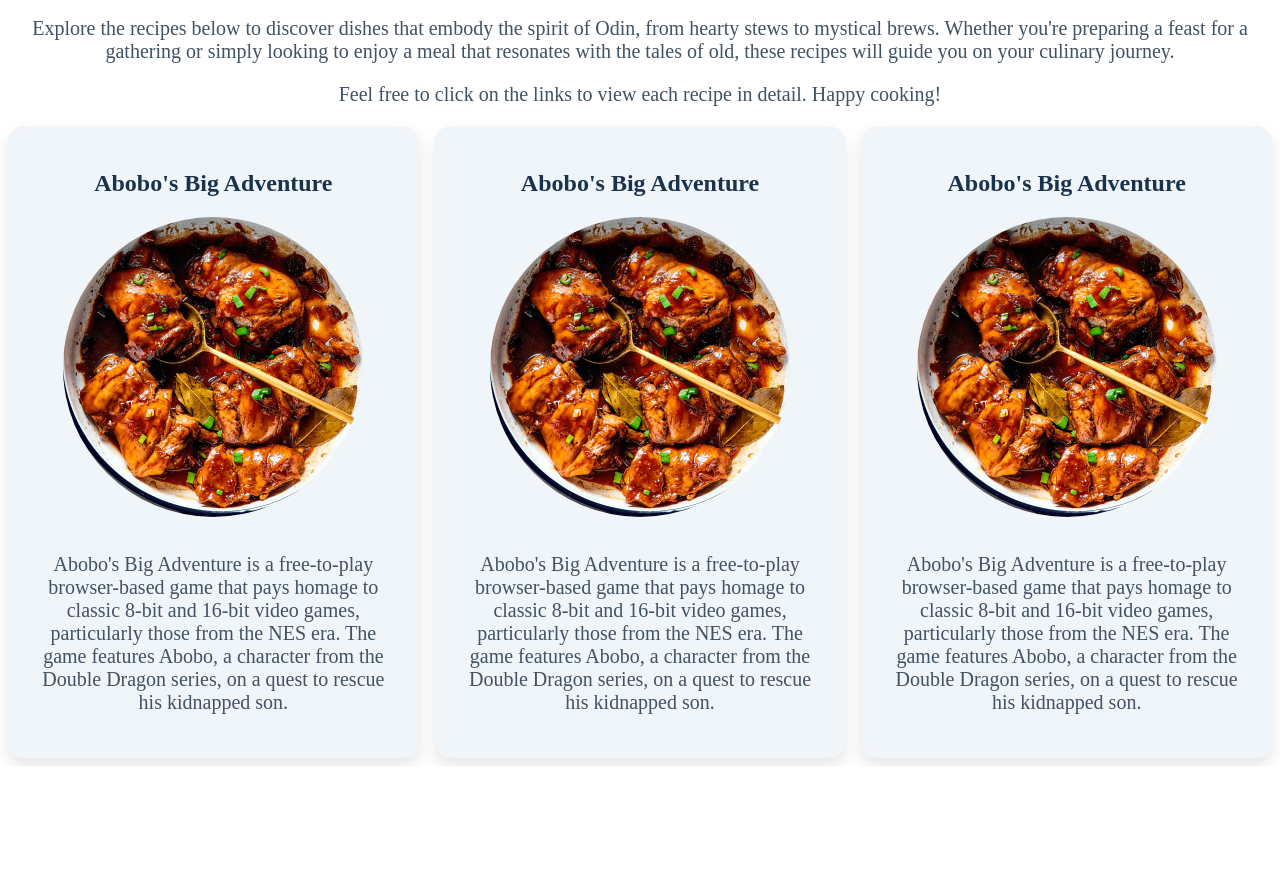
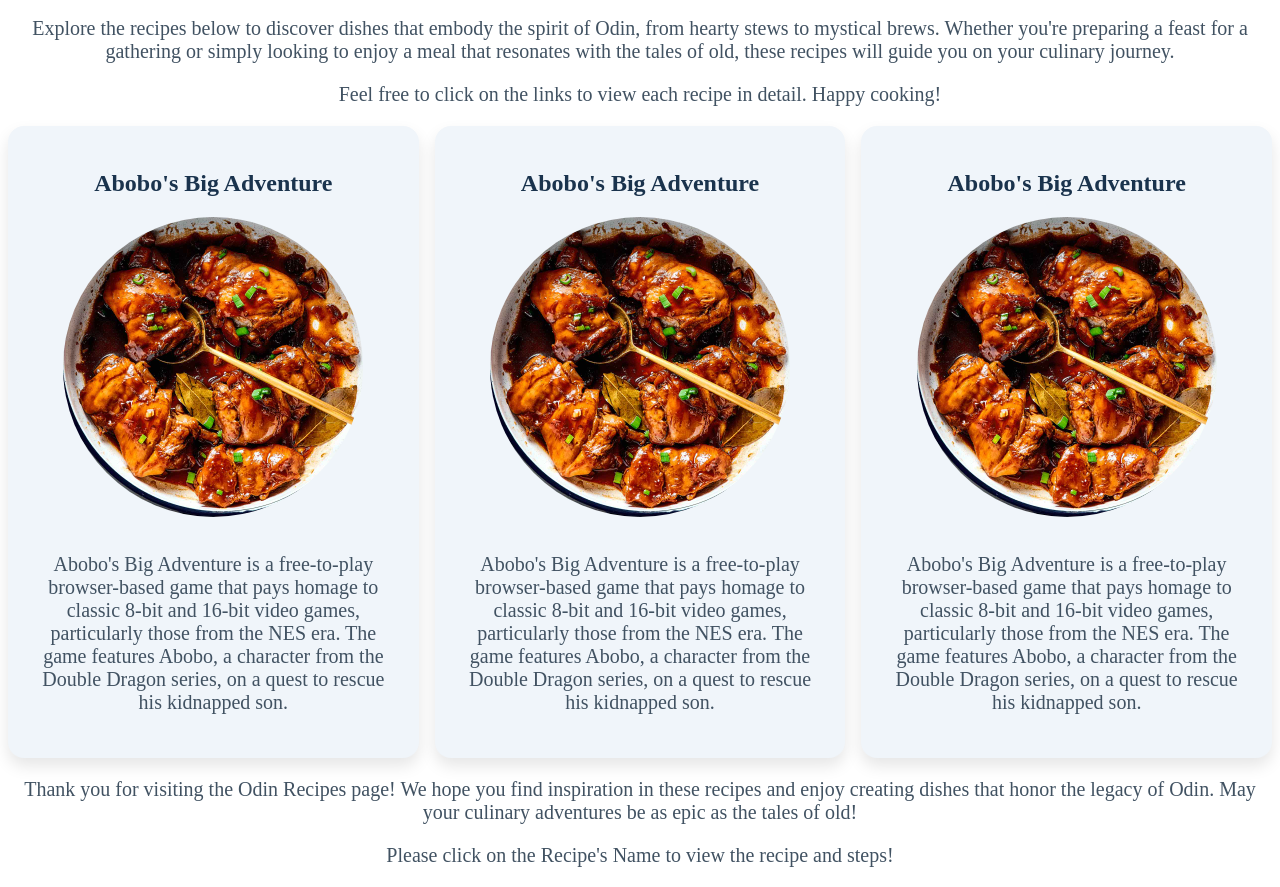
Before and after one commit to rmerina/odin-recipes, a plain HTML site: page index.html in a window 1280 px wide. Shown: the part 129-1016 px from the top of the page. Before the commit the page ends 895 px from the top, so only its background shows below. Drawn offline with Linux system fonts and the light colour scheme.

Commit message:
Update index.html

```diff
--- a/index.html
+++ b/index.html
@@ -35,5 +35,9 @@
             <p>Abobo's Big Adventure is a free-to-play browser-based game that pays homage to classic 8-bit and 16-bit video games, particularly those from the NES era. The game features Abobo, a character from the Double Dragon series, on a quest to rescue his kidnapped son.</p>
         </article>
     </section>
+    <center>
+        <p>Thank you for visiting the Odin Recipes page! We hope you find inspiration in these recipes and enjoy creating dishes that honor the legacy of Odin. May your culinary adventures be as epic as the tales of old!</p>
+        <p>Please click on the Recipe's Name to view the recipe and steps!</p>
+    </center>
 </body>
 </html>
```
